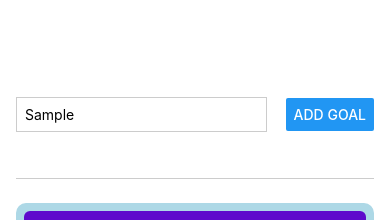
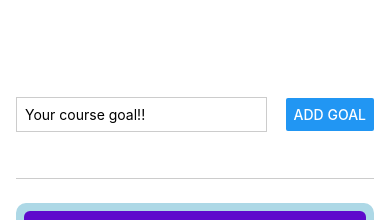
Before and after one commit to ranaawais0303/FirstReactApp, a React Native app: screen / in a window 390 px wide. Both pictures are taken after typing "Sample" into the empty fields and a click on the button "ADD GOAL". Shown: the top 220 px of the page. Built offline with nearby package versions, Linux system fonts and the light colour scheme.

Commit message:
splitting components into smaller components and utilizing props

```diff
--- a/App.js
+++ b/App.js
@@ -1,46 +1,27 @@
 import React, { useState } from "react";
-import {
-  StyleSheet,
-  Text,
-  View,
-  Button,
-  TextInput,
-  ScrollView,
-  FlatList,
-} from "react-native";
+import { StyleSheet, View, FlatList } from "react-native";
+import GoalInput from "./components/GoalInput";
+
+import GoalItem from "./components/GoalItem";
 
 export default function App() {
-  const [enteredGoalText, setEnteredGoalText] = useState("");
   const [courseGoal, setCourseGoal] = useState([]);
-  function goalInputHandler(e) {
-    setEnteredGoalText(e);
-  }
-  function addGoalHandler() {
+
+  function addGoalHandler(enteredGoalText) {
     setCourseGoal((currentCourseGoals) => [
       ...currentCourseGoals,
       enteredGoalText,
     ]);
+    // setEnteredGoalText("");
   }
   return (
     <View style={styles.appContainer}>
-      <View style={styles.inputContainer}>
-        <TextInput
-          style={styles.textInput}
-          placeholder="Your course goal!!"
-          onChangeText={goalInputHandler}
-          value={enteredGoalText}
-        />
-        <Button title="Add Goal" onPress={addGoalHandler} />
-      </View>
+      <GoalInput onAddGoal={addGoalHandler} />
       <View style={styles.goalsContainer}>
         <FlatList
           data={courseGoal}
           renderItem={(itemData) => {
-            return (
-              <View style={styles.goalItem} key={itemData.index}>
-                <Text style={styles.goalText}>{itemData.item}</Text>
-              </View>
-            );
+            return <GoalItem text={itemData} />;
           }}
           alwaysBounceVertical={false}
         />
@@ -54,35 +35,10 @@ const styles = StyleSheet.create({
     paddingTop: 50,
     paddingHorizontal: 16,
   },
-  inputContainer: {
-    flex: 1,
-    flexDirection: "row",
-    justifyContent: "space-between",
-    alignItems: "center",
-    marginBottom: 24,
-    borderBottomWidth: 1,
-    borderBottomColor: "#cccccc",
-  },
-  textInput: {
-    borderWidth: 1,
-    borderColor: "#cccccc",
-    width: "70%",
-    marginRight: 8,
-    padding: 8,
-  },
+
   goalsContainer: {
     backgroundColor: "lightblue",
     borderRadius: 10,
     flex: 5,
   },
-  goalItem: {
-    margin: 8,
-    padding: 8,
-    borderRadius: 6,
-    backgroundColor: "#5e0acc",
-  },
-  goalText: {
-    color: "white",
-    fontWeight: "bold",
-  },
 });
--- /dev/null
+++ b/components/GoalInput.js
@@ -0,0 +1,46 @@
+import React, { useState } from "react";
+import { StyleSheet, View, TextInput, Button } from "react-native";
+
+function GoalInput(props) {
+  const [enteredGoalText, setEnteredGoalText] = useState("");
+  function goalInputHandler(e) {
+    setEnteredGoalText(e);
+  }
+  function addGoalHandler() {
+    props.onAddGoal(enteredGoalText);
+    setEnteredGoalText("");
+  }
+
+  return (
+    <View style={styles.inputContainer}>
+      <TextInput
+        style={styles.textInput}
+        placeholder="Your course goal!!"
+        onChangeText={goalInputHandler}
+        value={enteredGoalText}
+      />
+      <Button title="Add Goal" onPress={addGoalHandler} />
+    </View>
+  );
+}
+
+export default GoalInput;
+
+const styles = StyleSheet.create({
+  inputContainer: {
+    flex: 1,
+    flexDirection: "row",
+    justifyContent: "space-between",
+    alignItems: "center",
+    marginBottom: 24,
+    borderBottomWidth: 1,
+    borderBottomColor: "#cccccc",
+  },
+  textInput: {
+    borderWidth: 1,
+    borderColor: "#cccccc",
+    width: "70%",
+    marginRight: 8,
+    padding: 8,
+  },
+});
--- /dev/null
+++ b/components/GoalItem.js
@@ -0,0 +1,23 @@
+import { StyleSheet, View, Text } from "react-native";
+function GoalItem(props) {
+  return (
+    <View style={styles.goalItem} key={props.text.index}>
+      <Text style={styles.goalText}>{props.text.item}</Text>
+    </View>
+  );
+}
+
+export default GoalItem;
+
+const styles = StyleSheet.create({
+  goalItem: {
+    margin: 8,
+    padding: 8,
+    borderRadius: 6,
+    backgroundColor: "#5e0acc",
+  },
+  goalText: {
+    color: "white",
+    fontWeight: "bold",
+  },
+});
```
